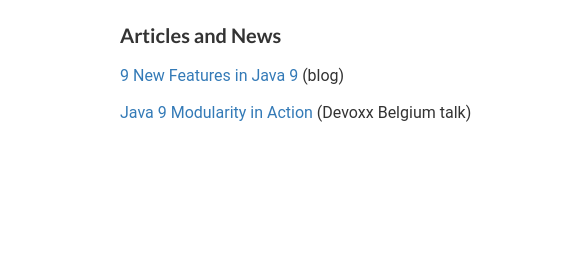
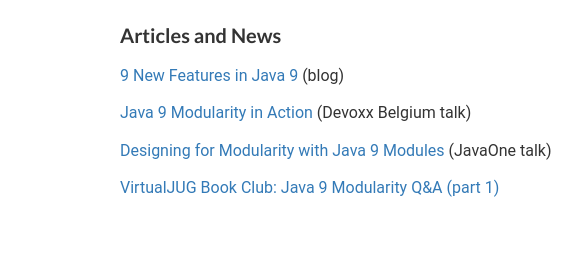
Before and after one commit to java9-modularity/java9-modularity.github.io, a plain HTML site: page index.html in a window 1280 px wide. Shown: the part 5249-5529 px from the top of the page, 535-1117 px from the left. Drawn offline with Linux system fonts and the light colour scheme.

Commit message:
Add some resources

```diff
--- a/index.html
+++ b/index.html
@@ -348,6 +348,8 @@ Java Virtual Machine (JVM), and standard libraries.</p>
 					<h3>Articles and News</h3>
 					<p><a href="https://www.pluralsight.com/blog/software-development/java-9-new-features" target="_blank">9 New Features in Java 9</a> (blog)</p>
 					<p><a href="https://www.youtube.com/watch?v=oy3202OFPpM" target="_blank">Java 9 Modularity in Action</a> (Devoxx Belgium talk)</p>
+					<p><a href="https://www.youtube.com/watch?v=tamVhtV18dY" target="_blank">Designing for Modularity with Java 9 Modules</a> (JavaOne talk)</p>
+					<p><a href="https://www.youtube.com/watch?v=eezSlcpp3OI&t=13s" target="_blank">VirtualJUG Book Club: Java 9 Modularity Q&A (part 1)</a></p>
 				</div>
 
 			</div>
```
Also changed, not shown: 1 other file.
